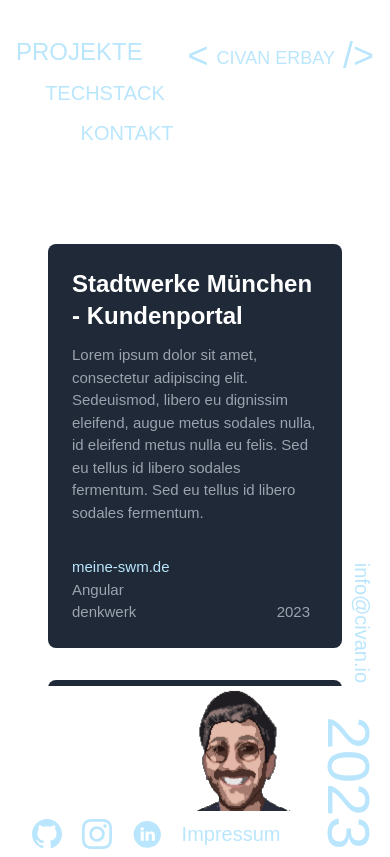
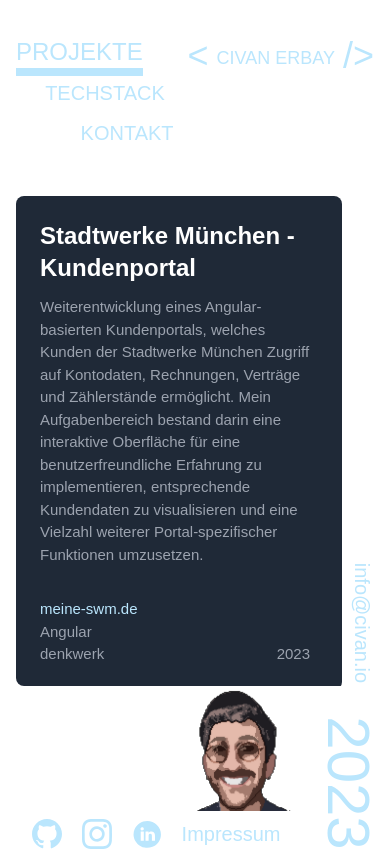
Before and after one commit to CivanErbay/newportfolio, a Vue app: page / in a window 390 px wide. Built offline with nearby package versions, Linux system fonts and the light colour scheme; a web font is replaced by a local one.

Commit message:
some styling changes

```diff
--- a/src/components/reusable/NavElement.vue
+++ b/src/components/reusable/NavElement.vue
@@ -1,15 +1,15 @@
 <template>
   <div class="cursor-pointer">
-    <div
-      :class="styles"
-      class="w-fit text-2xl md:text-3xl lg:text-4xl"
-    >
+    <div :class="styles" class="w-fit text-2xl md:text-3xl lg:text-4xl">
       <a
         class="group text-sky-200 transition-all duration-1000"
         :class="{ 'text-xl md:text-2xl lg:text-3xl transition-all': isSmall }"
         ><slot></slot>
         <span
           class="block max-w-0 group-hover:max-w-full transition-all duration-500 h-2 bg-sky-200"
+          :class="{
+            'max-w-full transition-all duration-500 h-2 bg-sky-200': !isSmall,
+          }"
         ></span>
       </a>
     </div>
--- a/src/components/views/Projects.vue
+++ b/src/components/views/Projects.vue
@@ -1,18 +1,23 @@
 <template>
   <div
-    class="flex flex-wrap max-w-6xl max-h-[60vh] mt-6 pt-12 md:ml-12 overflow-y-scroll rounded-lg"
+    class="flex flex-wrap max-w-6xl max-h-[60vh] mt-6 md:pt-12 md:ml-12 overflow-y-scroll rounded-lg"
   >
     <div v-for="project in pastProjects" class="max-w-sm md:max-w-xl px-4">
       <div class="-mx-4">
-        <div class="px-4">
-          <div class="p-4">
-            <div class="bg-gray-800 p-6 rounded-lg">
+        <div class="pr-4 md:px-4">
+          <div class="py-4 pr-4 md:p-4">
+            <div
+              class="bg-gray-800 p-6 rounded-lg md:h-[426px] flex flex-col justify-between"
+            >
+              <div>
                 <h2 class="text-2xl text-white font-semibold mb-3">
                   {{ project.title }}
                 </h2>
                 <p class="text-gray-400 mb-8">
                   {{ project.description }}
                 </p>
+              </div>
+              <div>
                 <a
                   :href="project.link"
                   target="_blank"
@@ -26,15 +31,18 @@
 
                 <div class="flex items-center justify-between">
                   <div class="flex items-center">
-                  <span class="text-gray-400 mr-2">{{ project.company }}</span>
+                    <span class="text-gray-400 mr-2">{{
+                      project.company
+                    }}</span>
+                  </div>
+                  <span class="text-gray-400 mr-2">{{ project.date }}</span>
+                </div>
                 <a
                   :href="project.link"
                   target="_blank"
                   class="text-gray-400 mr-2 hidden md:block"
                   >{{ project.link }}</a
                 >
-                </div>
-                <span class="text-gray-400 mr-2">{{ project.date }}</span>
               </div>
             </div>
           </div>
@@ -49,8 +57,7 @@
   {
     title: "Stadtwerke München - Kundenportal",
     description:
-      "Lorem ipsum dolor sit amet, consectetur adipiscing elit. Sedeuismod, libero eu dignissim eleifend, augue metus sodales nulla, id eleifend metus nulla eu felis. Sed eu tellus id libero sodales fermentum. Sed eu tellus id libero sodales fermentum.",
-    logoPath: "@/assets/pixel_me.png",
+      "Weiterentwicklung eines Angular-basierten Kundenportals, welches Kunden der Stadtwerke München Zugriff auf Kontodaten, Rechnungen, Verträge und Zählerstände ermöglicht. Mein Aufgabenbereich bestand darin eine interaktive Oberfläche für eine benutzerfreundliche Erfahrung zu implementieren, entsprechende Kundendaten zu visualisieren und eine Vielzahl weiterer Portal-spezifischer Funktionen umzusetzen.",
     link: "https://meine.swm.de/",
     company: "denkwerk",
     stack: "Angular",
@@ -60,43 +67,39 @@
   {
     title: "Zugvögel Festival - Personalplaner ",
     description:
-      "Lorem ipsum dolor sit amet, consectetur adipiscing elit. Sedeuismod, libero eu dignissim eleifend, augue metus sodales nulla, id eleifend metus nulla eu felis. Sed eu tellus id libero sodales fermentum. Sed eu tellus id libero sodales fermentum.",
-    logoPath: "@/assets/pixel_me.png",
+      "Mitwirkung an der Umsetzung des Personalplanungstool 'Schwarmplaner' für das Zugvögelfestival. Die Entwicklung erfolgte mit VueJs und Vuetify. Hauptfunktion des Tools ist die effiziente Zuordnung von Mitarbeiterschichten. Organisatoren & Crew können Schichten erstellen und bearbeiten, während Mitarbeiter ihre Verfügbarkeit verwalten können. Für das Backend kam das Node.js Framework Express zum Einsatz.",
     link: "https://schwarmplaner.zugvoegelfestival.org/",
-    company: "privat",
+    company: "Zugvögel e.V.",
     stack: "VueJs, Express",
     date: "2023",
-    linkText: "Schwarmplaner",
+    linkText: "schwarmplaner.org",
   },
   {
     title: "Kappes Kimchi - Webshop",
     description:
-      "Lorem ipsum dolor sit amet, consectetur adipiscing elit. Sedeuismod, libero eu dignissim eleifend, augue metus sodales nulla, id eleifend metus nulla eu felis. Sed eu tellus id libero sodales fermentum. Sed eu tellus id libero sodales fermentum.",
-    logoPath: "@/assets/pixel_me.png",
+      "Umsetzung des Webshops für Kappes-Kimchi. Für das Frontend kommt VueJs zum Einsatz, Google Firebase für Authentifizierung und Datenbank, Stripe für Zahlungen und Google Cloud Functions für E-Mail-Services und weitere nötige Serverless Functions. Diese Technologien verschmilzen zu einem funktionsreichen Webshop, der es ermöglicht, hochwertige Produkte online anzubieten.",
     link: "https://kappes-kimchi.de/",
     company: "privat",
     stack: "VueJs, Firebase, GCP",
     date: "2022",
-    linkText: "Kappes Kimchi",
+    linkText: "kappes-kimchi.de",
   },
   {
     title: "Stadtwerke München - Website",
     description:
-      "Lorem ipsum dolor sit amet, consectetur adipiscing elit. Sedeuismod, libero eu dignissim eleifend, augue metus sodales nulla, id eleifend metus nulla eu felis. Sed eu tellus id libero sodales fermentum. Sed eu tellus id libero sodales fermentum.",
-    logoPath: "@/assets/pixel_me.png",
+      "Mitentwicklung der swm.de. Das dynamische und ansprechende Design wurden mithilfe von VueJs (Frontend) und Nunjucks (Templating). Ein Vielfalt an custom Modulen und reusable Patterns ermöglichen konsistente Elemente und eine intuitive Benutzererfahrung.",
     link: "https://www.swm.de/",
     company: "denkwerk",
-    stack: "VueJs,Nunjucks",
+    stack: "VueJs, Nunjucks",
     date: "2022",
     linkText: "smw.de",
   },
   {
     title: "Deka Investments",
     description:
-      "Lorem ipsum dolor sit amet, consectetur adipiscing elit. Sedeuismod, libero eu dignissim eleifend, augue metus sodales nulla, id eleifend metus nulla eu felis. Sed eu tellus id libero sodales fermentum. Sed eu tellus id libero sodales fermentum.",
-    logoPath: "@/assets/pixel_me.png",
+      "Umsetzung der deka.de Landingpage für das Kreditinstitut Deka Investments. Die Entwicklung erfolgte mittels VueJs (Frontend) und NunJucks (Templating). Ein Zusammenspiel aus wiederverwendbaren und maßgeschneiderten Komponenten schafft ein ansprechende User-Inferface. Die ensprechende Nunjucks-Templates wurden in ein CMS eingebunden, um Inhalte kundenseitig pflegbar zu machen.",
     link: "https://deka.de/",
-    stack: "VueJs,Nunjucks",
+    stack: "VueJs, Nunjucks",
     company: "denkwerk",
     date: "2021",
     linkText: "deka.de",
--- a/src/components/views/TechStack.vue
+++ b/src/components/views/TechStack.vue
@@ -1,5 +1,5 @@
 <template>
-  <div class="max-w-6xl max-h-[60vh] mt-6 pt-12 md:ml-20">
+  <div class="max-w-6xl max-h-[60vh] mt-6 pt-12 md:ml-20 overflow-y-scroll">
     <div class="flex flex-wrap gap-10 max-w-lg">
       <img
         v-for="icon in iconPathList"
@@ -9,7 +9,7 @@
         height="60"
       />
     </div>
-    <div class="mt-12 text-xl">
+    <div class="mt-12 pr-4 text-xl">
       <ul>
         <li class="mb-2">Mehrjährige Agenturerfahrung</li>
         <li class="mb-2">
```
Lines whose indentation alone changed are shown as unchanged.
